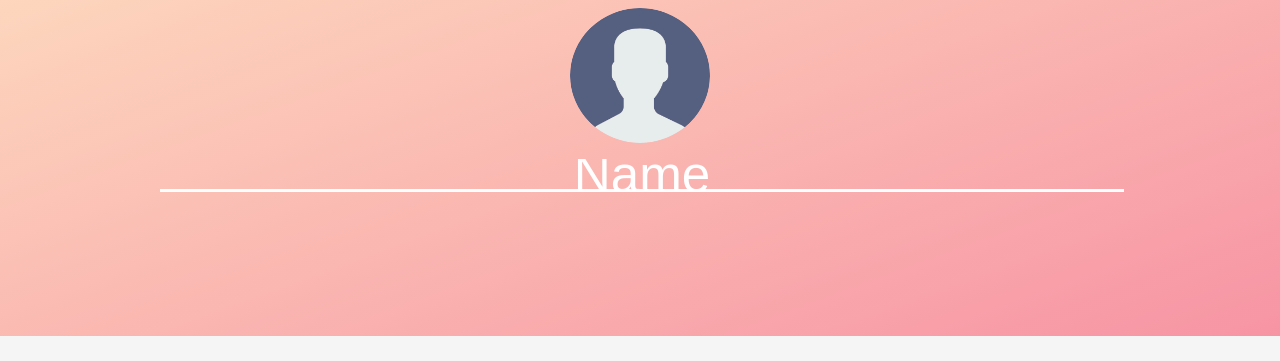
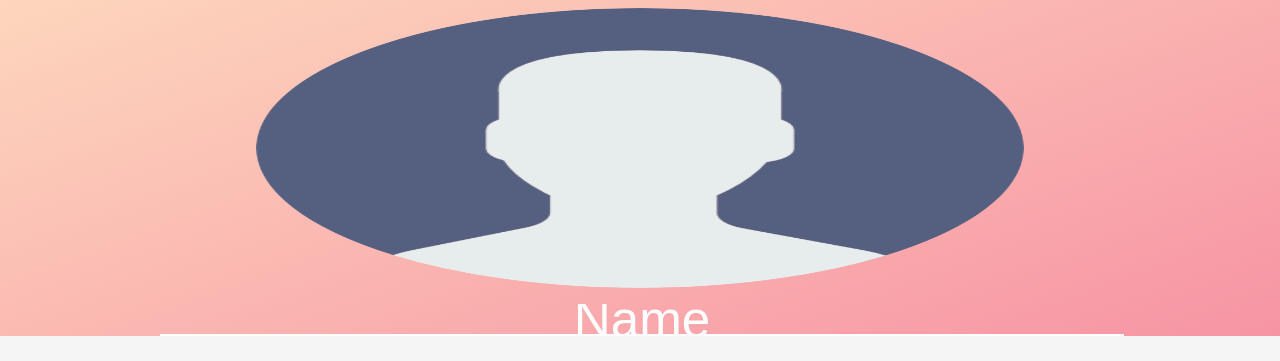
Before and after one commit to Kunalpaul12/Pull-Play, a website: page static/mobile.html in a window 1280 px wide. Shown: the top 361 px of the page. Drawn offline with Linux system fonts and the light colour scheme.

Commit message:
need_to_see_ui

```diff
--- a/static/stylesheet/mobile.css
+++ b/static/stylesheet/mobile.css
@@ -19,10 +19,8 @@ body{
     margin-left: auto;
     margin-right: auto;
     margin-top:1vh;
-    width: 140px;
-    height: 135px;
-    max-width: 140px;
-    max-height: 135px;
+    width: 60vw;
+    height: 35vh;
     border-radius: 50%;
 }
 
```
